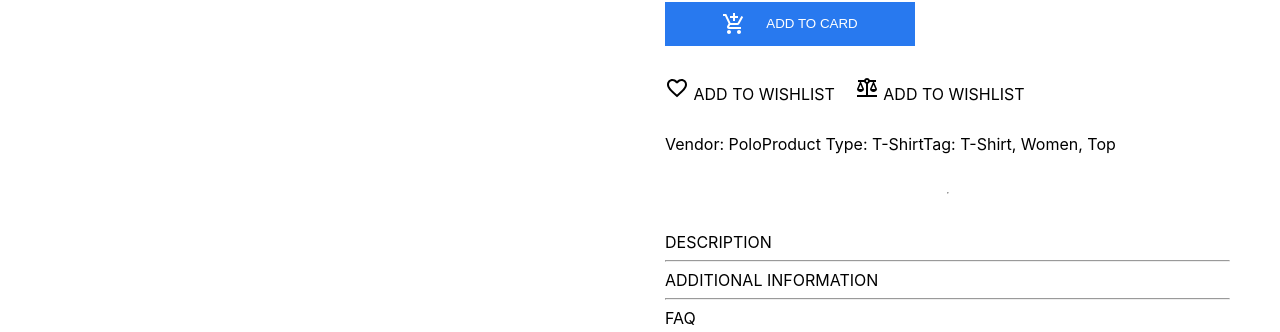
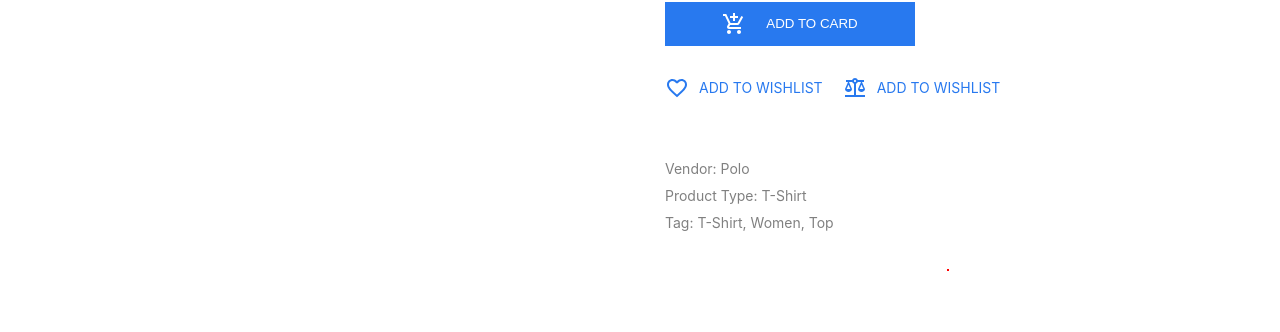
Before and after one commit to nikshadali/react-ecom, a React (Create React App) app: page /product/1 in a window 1280 px wide. Shown: the part 468-800 px from the top of the page. Built offline with nearby package versions, Linux system fonts and the light colour scheme.

Commit message:
modify product page

```diff
--- a/src/Pages/Product/Product.jsx
+++ b/src/Pages/Product/Product.jsx
@@ -36,10 +36,10 @@
             <AddShoppingCartIcon /> ADD TO CARD
           </button>
           <div className="links">
-            <div className="itme">
+            <div className="item">
               <FavoriteBorderIcon /> ADD TO WISHLIST
             </div>
-            <div className="itme">
+            <div className="item">
               <BalanceIcon /> ADD TO WISHLIST
             </div>
           </div>
@@ -48,8 +48,8 @@
               <span>Product Type: T-Shirt</span>
               <span>Tag: T-Shirt, Women, Top</span>
           </div>
+          <hr />
 
-          <hr />
             <div className="info">
               <span>DESCRIPTION</span>
               <hr />
--- a/src/Pages/Product/Product.scss
+++ b/src/Pages/Product/Product.scss
@@ -73,7 +73,31 @@
         .links{
             display: flex;
             gap: 20px;
+
+            .item{
+                display: flex;
+                align-items: center;
+                gap: 10px;
+                font-size: 14px;
+                color:#2879ef
+            }
         }
+        .info{
+            display: flex;
+            flex-direction: column;
+            gap: 10px;
+            color: #808080;
+            font-size: 14px;
+            margin-top: 30px;
+            hr {
+                width: 200px;
+                border: 1px solid rgb(238, 237, 237);
+              }
+        }
+
+        hr{
+            border: 1px solid red;
+          }
 
     }
 }
```
